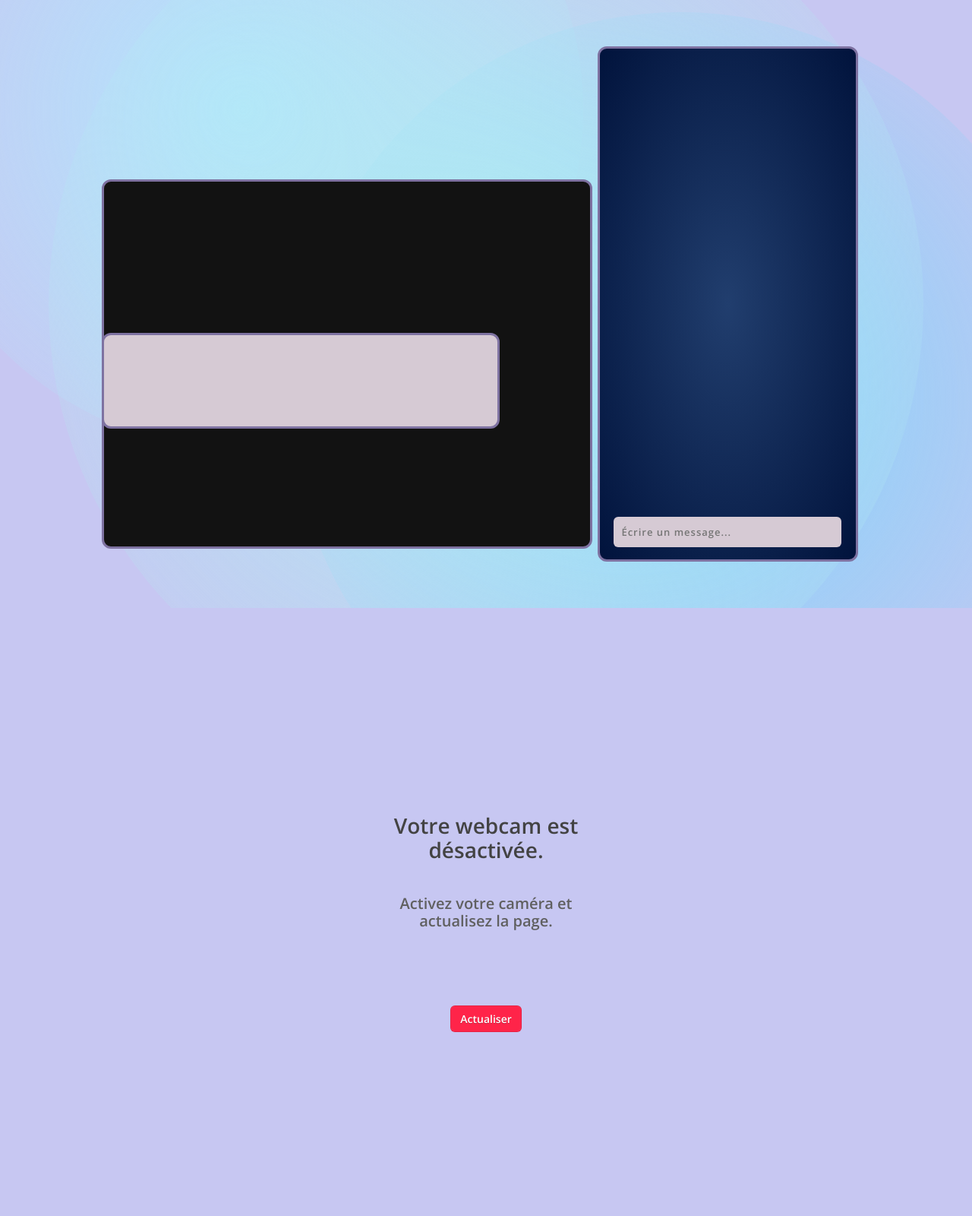
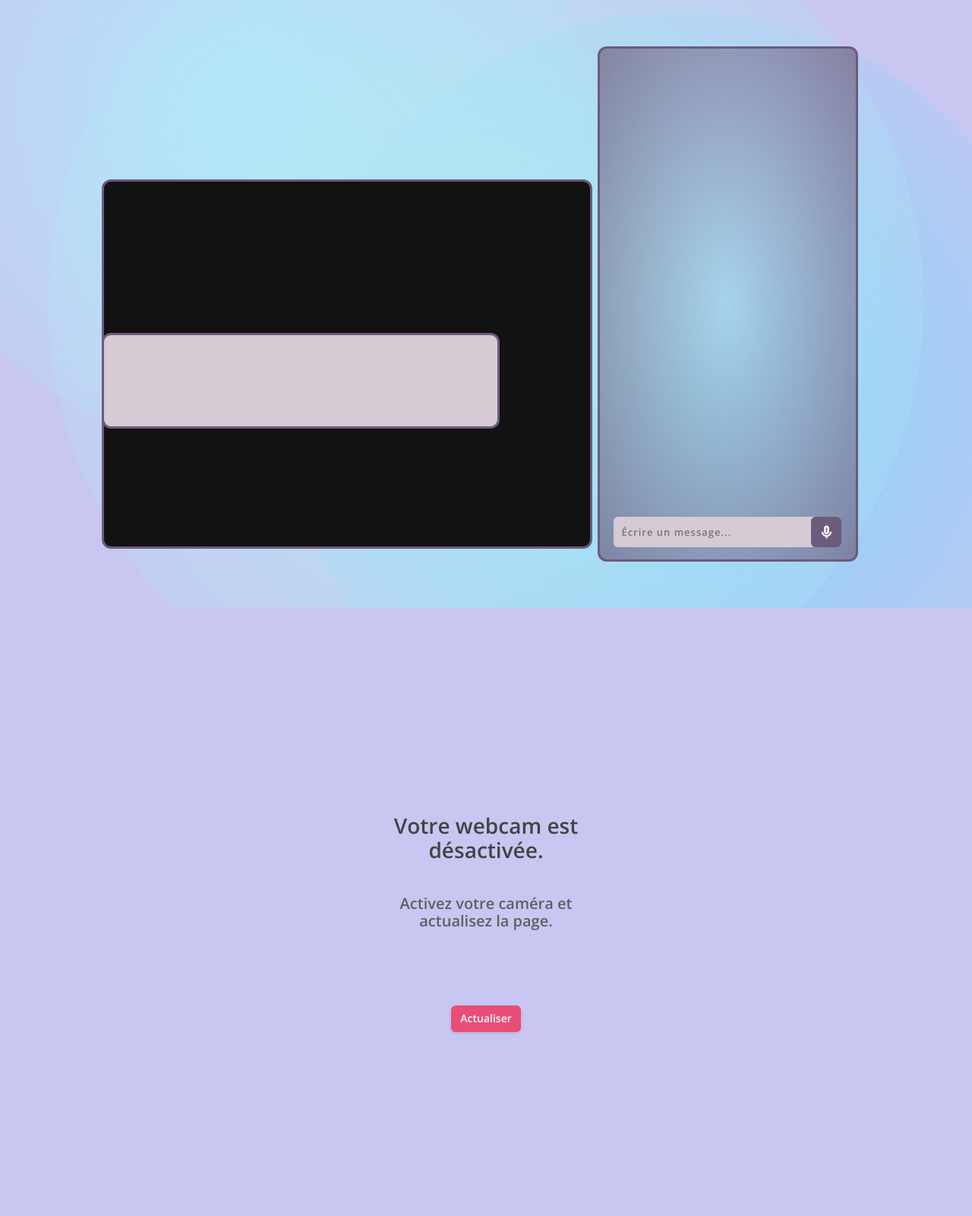
Before and after one commit to AugustinChamoussetESEO/Datathon_projet_Parkinson, a Flask app: page / in a window 1280 px wide. Shown: the whole page at 76% size. Run offline with Flask 3, Linux system fonts and the light colour scheme; a map, chart or similar area stays blank; parts of the project's set-up code (start-up, migrations or seed data) failed here and were passed over; some libraries are stand-ins or nearby versions.

Commit message:
chat+styles CSS

```diff
--- a/static/styles/chat.css
+++ b/static/styles/chat.css
@@ -52,6 +52,11 @@
   margin: 0;
   height: 100%;
   width: 100%;
+  /*
+  font-family: 'Open Sans', sans-serif;
+  background-color: #f5f5f5;
+  color: #1c1c1c;
+   */
 }
 
 
@@ -103,7 +108,7 @@
   margin: 8px 0 8px 12px;
   border-radius: 5px;
   background-color: #d6cad4;
-  color: #0a3d3d;
+  color: #1c1c1c;
   float: left;
   font-size: 13px;
   position: relative;
@@ -116,13 +121,13 @@
   right: -40px;
   bottom: 0;
   font-size: 12px;
-  color: #bababa;
+  color: #1c1c1c;
 }
 body .messages-content .message.personal {
   float: right;
   margin: 8px 12px 8px 0;
   background-color: #51477b;
-  color: #d1c2c9;
+  color: #eae0ed;
 }
 body .messages-content .message.personal .timestamp {
   right: auto;
@@ -137,7 +142,7 @@
   border-radius: 50%;
   width: 3px;
   height: 3px;
-  background-color: black;
+  background-color: #685c81;
   transform: translate(-50%, -50%);
   animation: ball 1.2s infinite linear;
 }
@@ -152,7 +157,7 @@
   width: 3px;
   height: 3px;
   position: absolute;
-  background-color: white;
+  background-color: #7E72A1;
   animation: ball 1.2s infinite linear;
 }
 body .messages-content .message.typing span::before {
@@ -180,7 +185,7 @@
   height: 20px;
   background-color: transparent;
   resize: none;
-  color: #0a3d3d;
+  color: #1c1c1c;
   margin: 10px 0;
   padding: 0 10px;
   line-height: 20px;
@@ -195,7 +200,7 @@
 body .action-box-submit {
   width: 60px;
   height: 40px;
-  background-color: rgba(189, 195, 199, 0.2);
+  background-color: #7E72A140;
   color: white;
   cursor: pointer;
 }
--- a/static/styles/style.css
+++ b/static/styles/style.css
@@ -1,16 +1,25 @@
 @import url('https://fonts.googleapis.com/css2?family=Open+Sans:wght@600&display=swap');
+
+:root {
+  --violet-fonce: #6C5B7B;
+  --violet-clair: #B2A4CC;
+  --rose-accent: #E94E77;
+  --gris-fond: #f5f5f7;
+  --gris-texte: #333;
+  --blanc: #ffffff;
+}
 
 body {
   font-family: 'Open Sans', sans-serif;
-  background: #f5f5f5;
-  color: #222;
+  background: var(--gris-fond);
+  color: var(--gris-texte);
   margin: 0;
   font-size: 13px;
   overflow: hidden;
 }
 
 a {
-  color: #da2c49;
+  color: var(--rose-accent);
   text-decoration: none;
 }
 
@@ -18,13 +27,13 @@
   user-select: none;
   box-sizing: border-box;
   display: inline-block;
-  background: #ff2449;
+  background: var(--rose-accent);
   color: white;
-  text-shadow: 0 1px 0 #c3223e;
+  text-shadow: none;
   cursor: pointer;
   border-radius: 6px;
-  border: 1px solid rgba(0,0,0,0.1);
-  box-shadow: inset 0 0 1px rgba(255, 255, 255, 0.21);
+  border: none;
+  box-shadow: 0 2px 4px rgba(0,0,0,0.1);
   text-align: center;
   line-height: 33px;
   font-weight: bold;
@@ -162,7 +171,7 @@
 .video {
   background: #121212;
   border-radius: 12px;
-  border: 3px solid #7E72A1FF;
+  border: 3px solid var(--violet-fonce);
   position: absolute;
   z-index: -1;
 }
@@ -282,8 +291,8 @@
   width: 30%;
   height: 84%;
   margin-right: 150px;
-  background: radial-gradient(#213e6e, #01133c);
-  border: 3px solid #7E72A1FF;
+  background: radial-gradient(rgba(178, 164, 204, 0.2), rgba(108, 91, 123, 0.68));
+  border: 3px solid var(--violet-fonce);
   border-radius: 12px;
   min-height: 50px;
 }
@@ -353,18 +362,16 @@
 }
 
 #recordButton {
-  font-size: 18px;
+  font-size: 20px;
   font-weight: bold;
   text-transform: uppercase;
-  background-color: #685c81;
+  background-color: var(--violet-fonce);
   color: white;
   border: none;
-  padding: 10px 16px;
-  border-radius: 8px;
+  padding: 10px 10px;
+  border-radius: 6px;
   cursor: pointer;
-  display: inline-flex;
-  align-items: center;
-  transition: background 0.3s ease;
+  display: inline-block;
 }
 
 #recordButton i {
@@ -391,7 +398,7 @@
   width: 100%;
   background-color: #d6cad4;
   margin-top: 50px;
-  border: 3px solid #7E72A1FF;
+  border: 3px solid var(--violet-fonce);
   border-radius: 12px;
 }
 
@@ -399,7 +406,7 @@
   height: 0;
   width: 4px;
   margin: 0 2px;
-  background-color: #685c81;
+  background-color: var(--violet-fonce);
   border-radius: 10px;
   max-height: 100px;
   display: flex;
```
Also changed, not shown: other parts of static/styles/style.css (+15 -15 lines).
